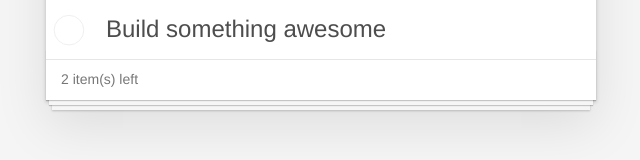
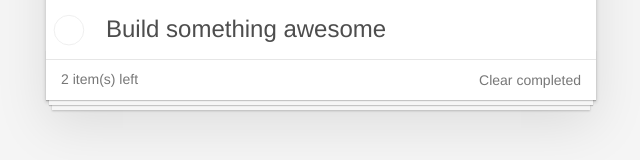
Before and after one commit to fireshooterl/codeathonx-vuejs-workshop, a Vue app: page / in a window 1280 px wide. Shown: the part 316-476 px from the top of the page, without its empty margins (319-959 px from the left). Built offline with nearby package versions, Linux system fonts and the light colour scheme.

Commit message:
Added Clear Completed Todos Button & Conditional Rendering
Added a clear completed button that hides when there is no completed tasks.

```diff
--- a/src/App.vue
+++ b/src/App.vue
@@ -36,6 +36,11 @@
         <span class="todo-count">
           <strong>{{activeTodos.length}}</strong> item(s) left
         </span>
+        <button
+          class="clear-completed"
+          @click="clearCompleted"
+          v-show="completedTodos.length"
+        >Clear completed</button>
       </footer>
     </section>
     <footer class="info">
@@ -63,6 +68,9 @@ export default {
   computed: {
     activeTodos() {
       return this.todos.filter(t => !t.isDone);
+    },
+    completedTodos() {
+      return this.todos.filter(t => t.isDone);
     }
   },
   methods: {
@@ -88,6 +96,9 @@ export default {
     destroyTodo(todo) {
       const index = this.todos.indexOf(todo);
       this.todos.splice(index, 1);
+    },
+    clearCompleted() {
+      this.todos = this.activeTodos;
     }
   }
 };
```
